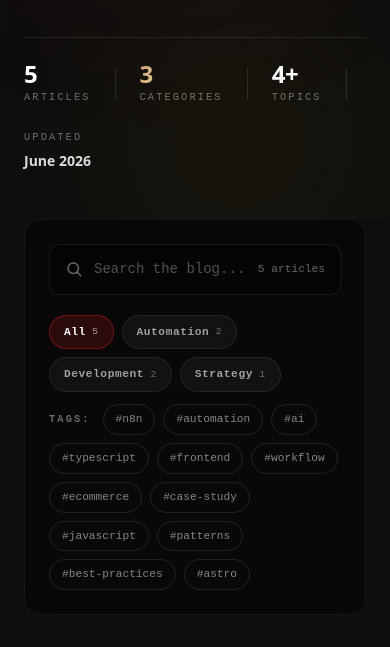
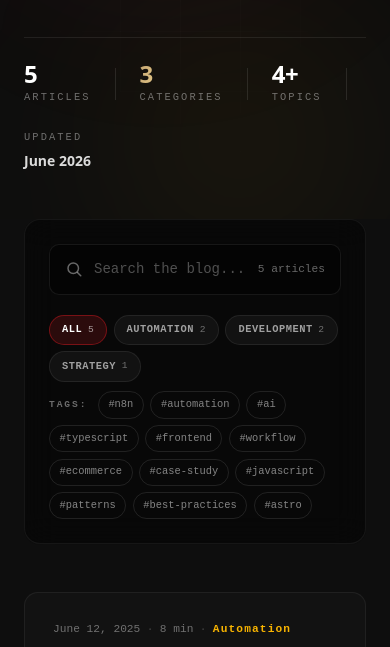
Before and after one commit to Rene-Kuhm/tecnodespegue-landing, an Astro site: page /en/blog in a window 390 px wide. Shown: the part 389-1036 px from the top of the page. Built offline with nearby package versions, Linux system fonts and the light colour scheme; Astro itself is replaced by a stand-in of ours; some packages are replaced by stand-ins of ours; no server answers; a web font is replaced by a local one.

Commit message:
fix: blog index toolbar como sidebar en desktop, compacto en mobile
- src/pages/blog/index.astro: wrapper .blog-layout con grid 1fr / 18rem+1fr
- src/pages/en/blog/index.astro: mismo cambio
- Toolbar (search + filter-cat + tag-row) ahora:
  - Desktop (>=1024px): sidebar 18rem sticky, al costado del grid
  - Mobile: vertical, padding mas chico, font-size mas chico
- Tags y filter-bots mas compactos en mobile (font 0.65rem vs 0.7rem desktop)
- Filtros de categoria tambien mas compactos en mobile

```diff
--- a/src/pages/blog/index.astro
+++ b/src/pages/blog/index.astro
@@ -34,9 +34,10 @@ const description = 'Artículos sobre desarrollo fullstack, automatización con
   <BlogHero postCount={posts.length} categoryCount={categories.length} locale={locale} />
 
   <main id="contenido" class="blog-main min-h-screen">
+    <div class="blog-layout">
 
     <!-- Toolbar: search + filters -->
-    <section class="blog-toolbar" data-toolbar>
+    <aside class="blog-toolbar" data-toolbar>
       <!-- Search -->
       <div class="search-wrap">
         <svg class="search-icon" width="18" height="18" viewBox="0 0 24 24" fill="none">
@@ -80,6 +81,8 @@ const description = 'Artículos sobre desarrollo fullstack, automatización con
         </div>
       )}
     </section>
+
+    </aside>
 
     <!-- Posts grid -->
     <section class="blog-grid" data-blog-grid>
@@ -148,6 +151,8 @@ const description = 'Artículos sobre desarrollo fullstack, automatización con
       </div>
     </section>
 
+    </div><!-- /blog-layout -->
+
     <!-- Newsletter -->
     <Newsletter locale={locale} />
   </main>
@@ -166,14 +171,34 @@ const description = 'Artículos sobre desarrollo fullstack, automatización con
     .blog-main { padding: 0 2rem 6rem; }
   }
 
-  /* Toolbar */
+  /* Toolbar — sidebar layout en desktop, vertical compacto en mobile */
+  .blog-layout {
+    display: grid;
+    grid-template-columns: 1fr;
+    gap: 2rem;
+  }
+  @media (min-width: 1024px) {
+    .blog-layout {
+      grid-template-columns: 18rem 1fr;
+      gap: 2.5rem;
+    }
+  }
+
   .blog-toolbar {
-    margin-bottom: 3rem;
-    padding: 1.5rem;
+    margin-bottom: 0;
+    padding: 1.25rem;
     background: rgba(0, 0, 0, 0.4);
     backdrop-filter: blur(16px);
     border: 1px solid rgba(255, 255, 255, 0.06);
     border-radius: 1rem;
+  }
+  @media (min-width: 1024px) {
+    .blog-toolbar {
+      padding: 1.5rem;
+      position: sticky;
+      top: 6rem;
+      align-self: start;
+    }
   }
 
   /* Search */
@@ -181,7 +206,10 @@ const description = 'Artículos sobre desarrollo fullstack, automatización con
     position: relative;
     display: flex;
     align-items: center;
-    margin-bottom: 1.25rem;
+    margin-bottom: 0.875rem;
+  }
+  @media (min-width: 768px) {
+    .search-wrap { margin-bottom: 1.25rem; }
   }
 
   .search-icon {
@@ -235,17 +263,21 @@ const description = 'Artículos sobre desarrollo fullstack, automatización con
   .filter-btn {
     display: inline-flex;
     align-items: center;
-    gap: 0.4rem;
-    padding: 0.5rem 0.875rem;
+    gap: 0.35rem;
+    padding: 0.4rem 0.75rem;
     background: rgba(255, 255, 255, 0.04);
     border: 1px solid rgba(255, 255, 255, 0.08);
     border-radius: 999px;
     color: rgba(255, 255, 255, 0.6);
-    font-size: 0.7rem;
+    font-size: 0.65rem;
     font-weight: 700;
     letter-spacing: 0.05em;
+    text-transform: uppercase;
     cursor: pointer;
     transition: all 0.2s;
+  }
+  @media (min-width: 768px) {
+    .filter-btn { padding: 0.5rem 0.875rem; font-size: 0.7rem; gap: 0.4rem; }
   }
 
   .filter-btn:hover {
@@ -269,23 +301,28 @@ const description = 'Artículos sobre desarrollo fullstack, automatización con
   .filter-btn-active .filter-count { color: rgba(255, 255, 255, 0.6); }
 
   .tag-label {
-    font-size: 0.65rem;
+    font-size: 0.6rem;
     font-weight: 700;
     letter-spacing: 0.2em;
     color: rgba(255, 255, 255, 0.4);
     text-transform: uppercase;
     margin-right: 0.25rem;
+    align-self: center;
   }
+  @media (min-width: 768px) { .tag-label { font-size: 0.65rem; } }
 
   .tag-chip {
-    padding: 0.375rem 0.75rem;
+    padding: 0.3rem 0.6rem;
     background: transparent;
     border: 1px solid rgba(255, 255, 255, 0.1);
     border-radius: 999px;
     color: rgba(255, 255, 255, 0.5);
-    font-size: 0.7rem;
+    font-size: 0.65rem;
     cursor: pointer;
     transition: all 0.2s;
+  }
+  @media (min-width: 768px) {
+    .tag-chip { padding: 0.375rem 0.75rem; font-size: 0.7rem; }
   }
 
   .tag-chip:hover {
--- a/src/pages/en/blog/index.astro
+++ b/src/pages/en/blog/index.astro
@@ -35,9 +35,10 @@ const description = 'Articles on fullstack development, AI automation, software
   />
 
   <main id="contenido" class="blog-main min-h-screen">
+    <div class="blog-layout">
 
     <!-- Toolbar: search + filters -->
-    <section class="blog-toolbar" data-toolbar>
+    <aside class="blog-toolbar" data-toolbar>
       <div class="search-wrap">
         <svg class="search-icon" width="18" height="18" viewBox="0 0 24 24" fill="none">
           <circle cx="11" cy="11" r="7" stroke="currentColor" stroke-width="2"/>
@@ -78,6 +79,8 @@ const description = 'Articles on fullstack development, AI automation, software
         </div>
       )}
     </section>
+
+    </aside>
 
     <!-- Posts grid -->
     <section class="blog-grid" data-blog-grid>
@@ -139,6 +142,8 @@ const description = 'Articles on fullstack development, AI automation, software
         <button class="no-results-btn" data-clear-filters>Clear filters</button>
       </div>
     </section>
+
+    </div><!-- /blog-layout -->
 
     <Newsletter locale={locale} />
   </main>
@@ -205,9 +210,12 @@ const description = 'Articles on fullstack development, AI automation, software
   .filter-row, .tag-row {
     display: flex;
     flex-wrap: wrap;
-    gap: 0.5rem;
+    gap: 0.4rem;
     align-items: center;
-    margin-bottom: 0.75rem;
+    margin-bottom: 0.6rem;
+  }
+  @media (min-width: 768px) {
+    .filter-row, .tag-row { gap: 0.5rem; margin-bottom: 0.75rem; }
   }
 
   .tag-row { margin-bottom: 0; }
@@ -215,17 +223,21 @@ const description = 'Articles on fullstack development, AI automation, software
   .filter-btn {
     display: inline-flex;
     align-items: center;
-    gap: 0.4rem;
-    padding: 0.5rem 0.875rem;
+    gap: 0.35rem;
+    padding: 0.4rem 0.75rem;
     background: rgba(255, 255, 255, 0.04);
     border: 1px solid rgba(255, 255, 255, 0.08);
     border-radius: 999px;
     color: rgba(255, 255, 255, 0.6);
-    font-size: 0.7rem;
+    font-size: 0.65rem;
     font-weight: 700;
     letter-spacing: 0.05em;
+    text-transform: uppercase;
     cursor: pointer;
     transition: all 0.2s;
+  }
+  @media (min-width: 768px) {
+    .filter-btn { padding: 0.5rem 0.875rem; font-size: 0.7rem; gap: 0.4rem; }
   }
 
   .filter-btn:hover { background: rgba(255, 255, 255, 0.08); color: #FFFFFF; border-color: rgba(255, 255, 255, 0.15); }
@@ -233,17 +245,21 @@ const description = 'Articles on fullstack development, AI automation, software
   .filter-count { font-size: 0.6rem; color: rgba(255, 255, 255, 0.4); font-weight: 400; }
   .filter-btn-active .filter-count { color: rgba(255, 255, 255, 0.6); }
 
-  .tag-label { font-size: 0.65rem; font-weight: 700; letter-spacing: 0.2em; color: rgba(255, 255, 255, 0.4); text-transform: uppercase; margin-right: 0.25rem; }
+  .tag-label { font-size: 0.6rem; font-weight: 700; letter-spacing: 0.2em; color: rgba(255, 255, 255, 0.4); text-transform: uppercase; margin-right: 0.25rem; align-self: center; }
+  @media (min-width: 768px) { .tag-label { font-size: 0.65rem; } }
 
   .tag-chip {
-    padding: 0.375rem 0.75rem;
+    padding: 0.3rem 0.6rem;
     background: transparent;
     border: 1px solid rgba(255, 255, 255, 0.1);
     border-radius: 999px;
     color: rgba(255, 255, 255, 0.5);
-    font-size: 0.7rem;
+    font-size: 0.65rem;
     cursor: pointer;
     transition: all 0.2s;
+  }
+  @media (min-width: 768px) {
+    .tag-chip { padding: 0.375rem 0.75rem; font-size: 0.7rem; }
   }
 
   .tag-chip:hover { background: rgba(248, 180, 0, 0.1); border-color: rgba(248, 180, 0, 0.3); color: var(--color-marvel-gold); }
```
